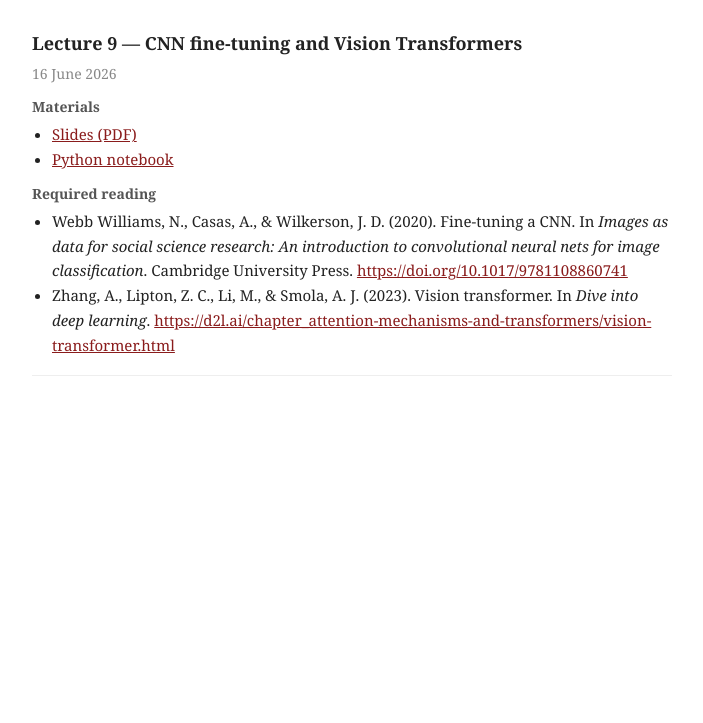
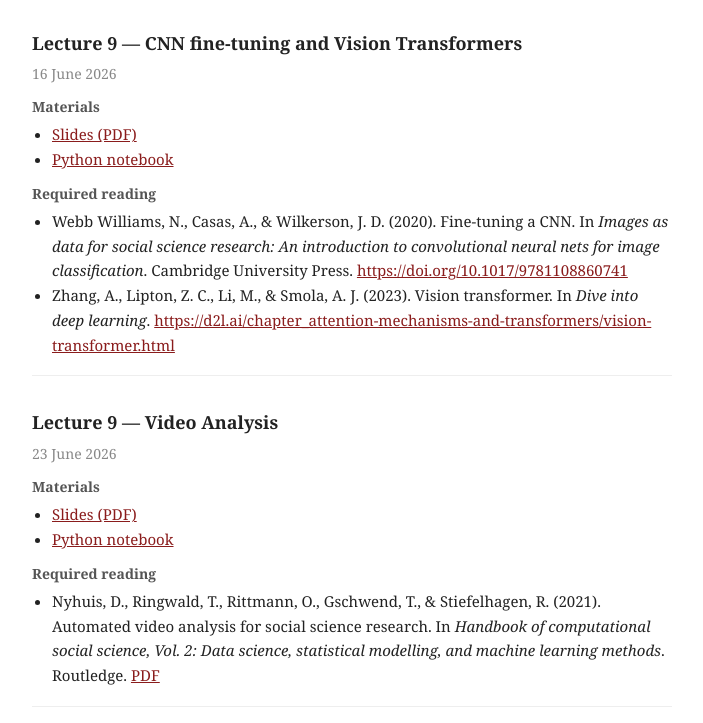
Before and after one commit to TamaraGrechanaya/tamaragrechanaya.github.io, a plain HTML site: page course.html in a window 1280 px wide. Shown: the part 4417-5140 px from the top of the page, without its empty margins (428-1131 px from the left). Before the commit the page ends 4885 px from the top, so only its background shows below. Drawn offline with Linux system fonts and the light colour scheme.

Commit message:
Update course.html

```diff
--- a/course.html
+++ b/course.html
@@ -212,7 +212,7 @@ tuning BERT with the transformers library). </li>
       <div class="date">16 June 2026</div>
        <span class="label">Materials</span>
       <ul>
-        <li><a href="">Slides (PDF)</a></li>
+        <li><a href="Materials/Session2_ViTs.pdf">Slides (PDF)</a></li>
         <li><a href="">Python notebook</a></li>
       </ul>
       <span class="label">Required reading</span>
@@ -221,6 +221,20 @@ tuning BERT with the transformers library). </li>
          <li>Zhang, A., Lipton, Z. C., Li, M., &amp; Smola, A. J. (2023). Vision transformer. In <em>Dive into deep learning</em>. <a href="https://d2l.ai/chapter_attention-mechanisms-and-transformers/vision-transformer.html">https://d2l.ai/chapter_attention-mechanisms-and-transformers/vision-transformer.html</a></li>
       </ul>
     </div>
+
+        <div class="lecture">
+      <h3>Lecture 9 — Video Analysis</h3>
+      <div class="date">23 June 2026</div>
+       <span class="label">Materials</span>
+      <ul>
+        <li><a href="">Slides (PDF)</a></li>
+        <li><a href="">Python notebook</a></li>
+      </ul>
+      <span class="label">Required reading</span>
+      <ul>
+          <li>Nyhuis, D., Ringwald, T., Rittmann, O., Gschwend, T., &amp; Stiefelhagen, R. (2021). Automated video analysis for social science research. In <em>Handbook of computational social science, Vol. 2: Data science, statistical modelling, and machine learning methods</em>. Routledge. <a href="https://www.sowi.uni-mannheim.de/media/Lehrstuehle/sowi/Gschwend/Article/automated_video_analysis_for_social_science_research_1.pdf" download>PDF</a></li>
+    </div>
+
   </main>
 </div>
 </body>
```
